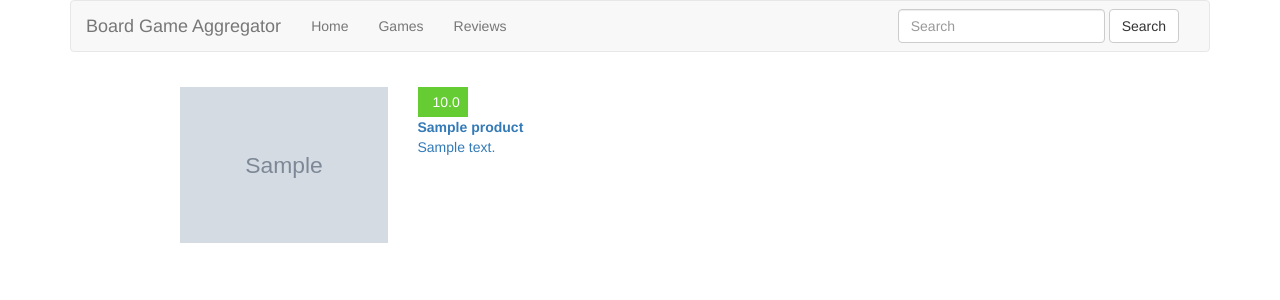
After one commit to PansFortress/bg_agg, a Flask app: template bg_agg/templates/product_summary.html in a window 1280 px wide. The commit adds this page. Shown: the top 300 px of the page. Run offline with Flask 2, Linux system fonts and the light colour scheme; the template is opened without the code that fills it: most values are stand-ins (such as "Sample title", 1, 10 or a date in 2020); grey boxes marked "Sample" are stand-in pictures; some libraries are stand-ins or nearby versions.

Commit message:
Adding summary view of all board games

```diff
--- a/bg_agg/static/css/bgg_main.css
+++ b/bg_agg/static/css/bgg_main.css
@@ -4,7 +4,11 @@
 }
 
 .top-margin-please{
-    margin-top: 10px;
+    margin-top: 15px;
+}
+
+.left-margin-please{
+    margin-left: 15px;
 }
 
 .good-review-score{
@@ -13,7 +17,7 @@
     text-align: center;
     width: 50px;
     height: 30px;
-    line-height: 30px;
+    line-height: 30px
 }
 
 .bad-review-score{
@@ -30,6 +34,6 @@
     overflow-x: scroll;
 }
 
-.reviewer-name{
+.name{
     font-weight: bold;
 }
--- a/bg_agg/templates/product.html
+++ b/bg_agg/templates/product.html
@@ -63,7 +63,7 @@
                 {{'%0.1f' | format(review.score)}}
                 </div>
 
-                <p class="reviewer-name col-sm-2">{{ review.display_name }}</p>
+                <p class="name col-sm-2">{{ review.display_name }}</p>
                 <p class="col-sm-11 col-sm-offset-1">{{shorten(review.review, 140)}}</p>
             </article>
         {% endfor %}
@@ -79,7 +79,7 @@
                 {{'%0.1f' | format(review.score)}}
                 </div>
 
-                <p class="reviewer-name col-sm-6">{{ review.display_name }}</p>
+                <p class="name col-sm-6">{{ review.display_name }}</p>
                 <p class="col-sm-11 col-sm-offset-1">{{shorten(review.review, 140)}}</p>
             </article>
         {% endfor %}
--- /dev/null
+++ b/bg_agg/templates/product_summary.html
@@ -0,0 +1,32 @@
+{% extends "base.html" %}
+{% from "macros.html" import shorten %}
+
+{% block content %}
+<div class="col-sm-10 col-sm-offset-1">
+    {% for product in products %}
+        <article class="row top-margin-please">
+            <div class="col-sm-3">
+                <img src="{{product.image}}" width=100% height=100%>
+            </div>
+            {% if product.avg >= 3.0 %}
+                <div class="good-review-score left-margin-please col-sm-3">
+                    {{'%0.1f' | format(product.avg)}}
+                </div>
+            {% else %}
+                <div class="bad-review-score left-margin-please col-sm-3">
+                    {{'%0.1f' | format(product.avg)}}
+                </div>
+            {% endif %}
+            <div class="click-area"><a href="{{url_for('game_get', game_id=product.id)}}">
+                <div class="name col-sm-9">
+                    {{product.name}}
+                </div>
+                <div class="col-sm-9">
+                    {{shorten(product.description, 300)}}
+                </div>
+                </a>
+            </div>
+        </article>
+    {% endfor %}
+</div>
+{% endblock %}
```
Also changed, not shown: bg_agg/views.py (+18 -5 lines).
